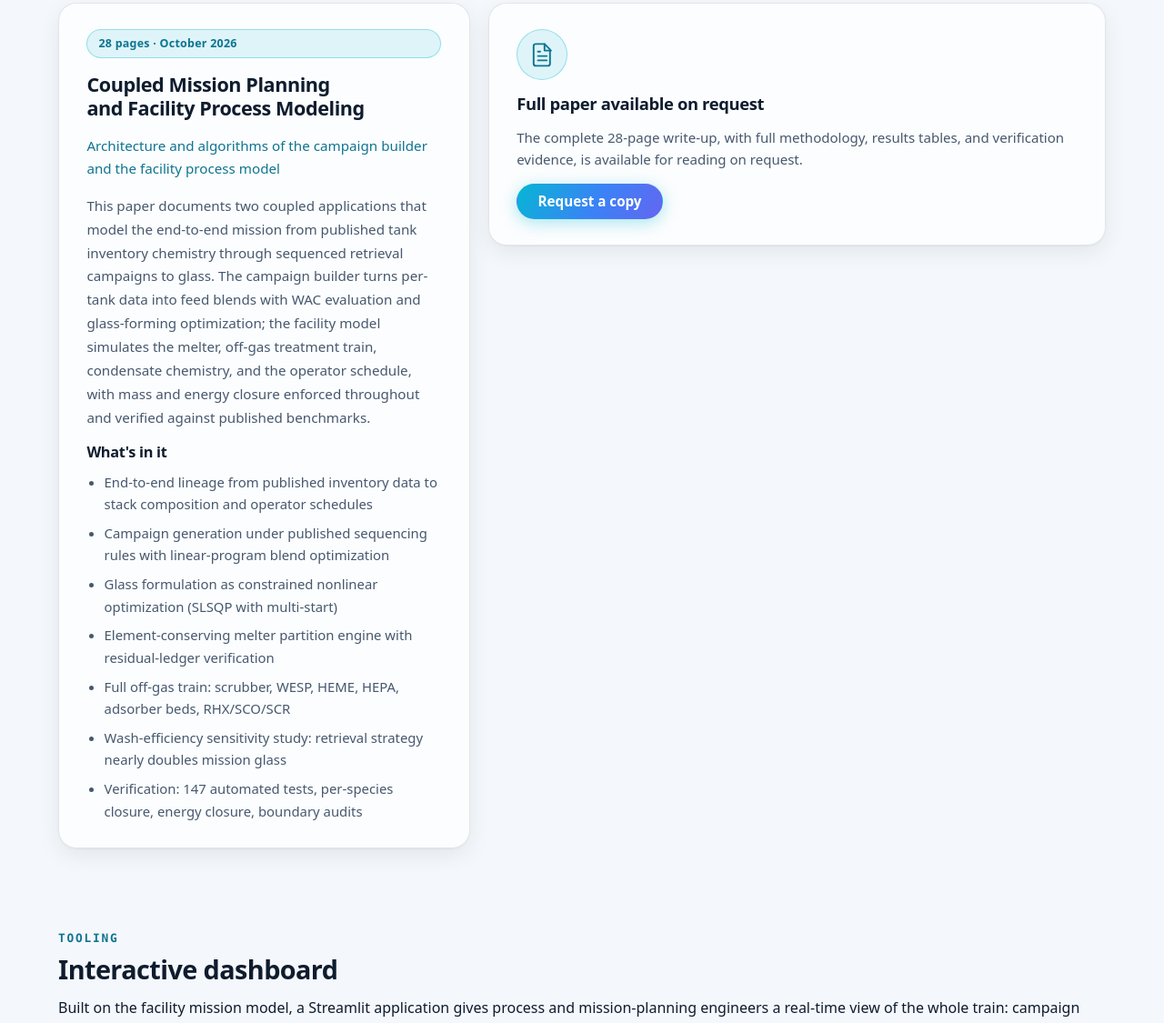
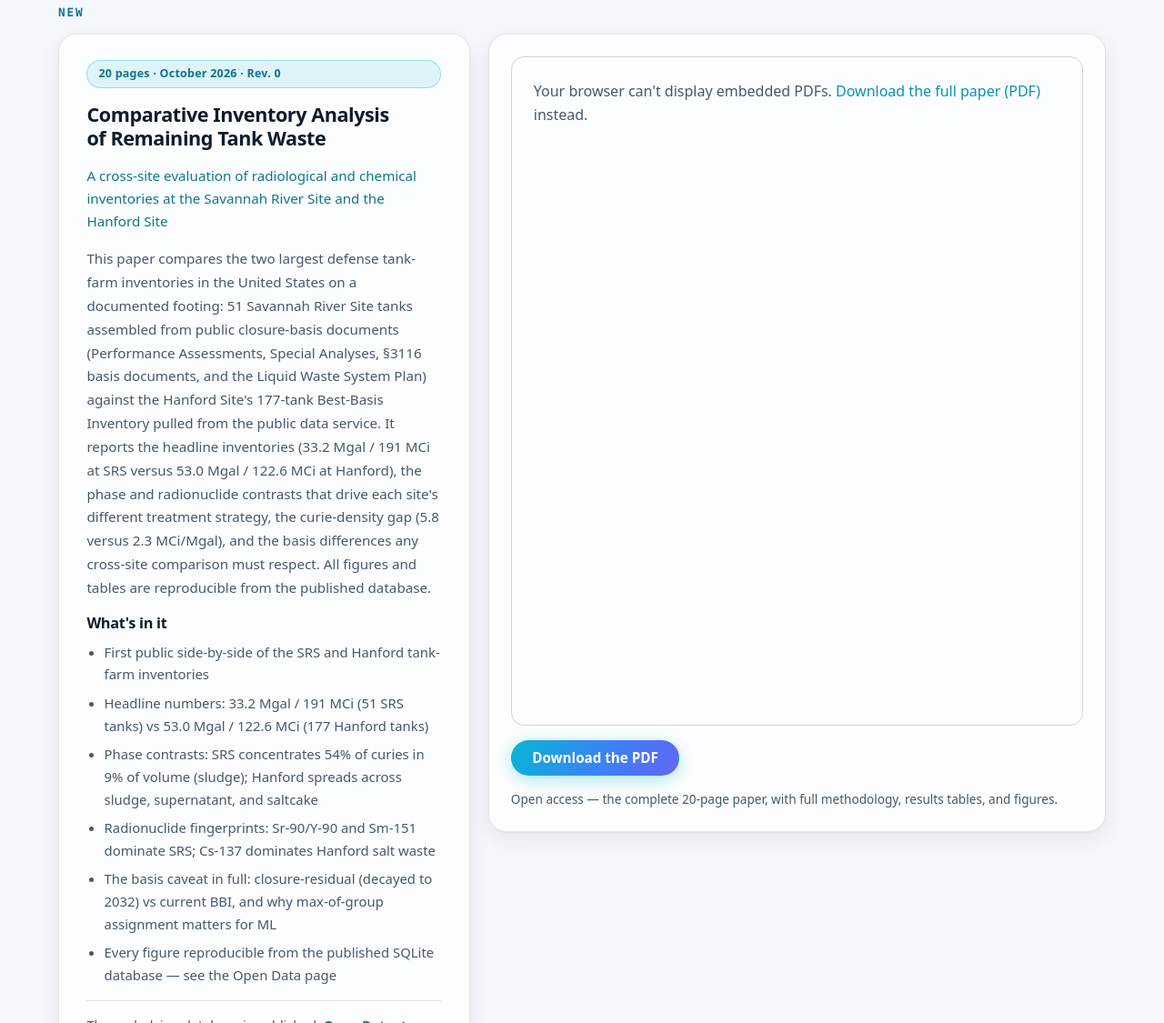
Before and after one commit to aspen8494/aspenintegra-site, an Astro site: page /papers in a window 1280 px wide. Shown: the part 1675-2800 px from the top of the page at 91% size. Built offline with nearby package versions, Linux system fonts and the light colour scheme; Astro itself is replaced by a stand-in of ours.

Commit message:
Papers: publish SRS vs Hanford comparison white paper as embedded PDF
- tank-inventory-comparison-white-paper.pdf (20 pp, 509 KB) served from
  /tank-inventory-comparison-white-paper.pdf; embedded inline via
  <object> viewer with download button and no-PDF fallback.
- New paper entry leads the Papers page (featured): cross-site
  inventory comparison assembled from public closure-basis documents
  vs the Hanford BBI; highlights cover headline inventories, phase and
  radionuclide contrasts, curie-density gap, and the basis caveat.
- Other two papers keep their request-a-copy gate; page meta and lede
  updated to reflect the open-access addition.
- Paper links to the Open Data page (every figure reproducible from the
  published SQLite database).

```diff
--- a/src/pages/papers.astro
+++ b/src/pages/papers.astro
@@ -24,6 +24,28 @@ const papers = [
       'Every result passed the full hard-rule battery: precedence, volume bands, mass conservation, WAC compliance',
       'Blend-signature memoization: 116,895 cache hits to 3,970 exact solves (29.4:1)',
     ],
+  },
+  {
+    id: 'tank-inventory-comparison',
+    featured: true,
+    embedded: true,
+    title: 'Comparative Inventory Analysis of Remaining Tank Waste',
+    subtitle:
+      'A cross-site evaluation of radiological and chemical inventories at the Savannah River Site and the Hanford Site',
+    pdf: '/tank-inventory-comparison-white-paper.pdf',
+    pages: 20,
+    date: 'October 2026 · Rev. 0',
+    abstract:
+      'This paper compares the two largest defense tank-farm inventories in the United States on a documented footing: 51 Savannah River Site tanks assembled from public closure-basis documents (Performance Assessments, Special Analyses, §3116 basis documents, and the Liquid Waste System Plan) against the Hanford Site\'s 177-tank Best-Basis Inventory pulled from the public data service. It reports the headline inventories (33.2 Mgal / 191 MCi at SRS versus 53.0 Mgal / 122.6 MCi at Hanford), the phase and radionuclide contrasts that drive each site\'s different treatment strategy, the curie-density gap (5.8 versus 2.3 MCi/Mgal), and the basis differences any cross-site comparison must respect. All figures and tables are reproducible from the published database.',
+    highlights: [
+      'First public side-by-side of the SRS and Hanford tank-farm inventories',
+      'Headline numbers: 33.2 Mgal / 191 MCi (51 SRS tanks) vs 53.0 Mgal / 122.6 MCi (177 Hanford tanks)',
+      'Phase contrasts: SRS concentrates 54% of curies in 9% of volume (sludge); Hanford spreads across sludge, supernatant, and saltcake',
+      'Radionuclide fingerprints: Sr-90/Y-90 and Sm-151 dominate SRS; Cs-137 dominates Hanford salt waste',
+      'The basis caveat in full: closure-residual (decayed to 2032) vs current BBI, and why max-of-group assignment matters for ML',
+      'Every figure reproducible from the published SQLite database — see the Open Data page',
+    ],
+    dataPage: true,
   },
   {
     id: 'mission-modeling',
@@ -90,15 +112,15 @@ const extraShots = [
 
 <Layout
   title="White papers & dashboard"
-  description="Two mission-modeling white papers (campaign retrieval optimization and coupled mission planning) and the interactive Streamlit dashboard built on the facility mission model."
+  description="Mission-modeling white papers (campaign retrieval optimization and coupled mission planning) plus the open-access SRS vs Hanford tank inventory comparison, and the interactive Streamlit dashboard built on the facility mission model."
 >
   <section class="page-hero">
     <div class="container">
       <p class="eyebrow">Deliverables</p>
       <h1>White papers & dashboard</h1>
       <p class="lede">
-        The full write-ups of the mission-modeling toolchain, and the interactive
-        dashboard that sits on top of it. Read each paper inline below; explore the
+        The full write-ups of the mission-modeling toolchain, plus the SRS vs Hanford
+        inventory comparison — published open access, embedded below. Explore the
         dashboard's capabilities after.
       </p>
     </div>
@@ -127,8 +149,32 @@ const extraShots = [
                   ))}
                 </ul>
               </div>
+              {paper.dataPage && (
+                <p class="data-cta">
+                  The underlying database is published: <a href="/data/">Open Data →</a>
+                </p>
+              )}
             </div>
 
+            {paper.embedded ? (
+              <div class="paper-embedded glass-card">
+                <div class="pdf-frame">
+                  <object data={paper.pdf} type="application/pdf" aria-label={`${paper.title} — full PDF`}>
+                    <p class="pdf-fallback">
+                      Your browser can't display embedded PDFs.
+                      <a href={paper.pdf}>Download the full paper (PDF)</a> instead.
+                    </p>
+                  </object>
+                </div>
+                <div class="embed-actions">
+                  <a class="btn btn-primary" href={paper.pdf} download>Download the PDF</a>
+                  <span class="embed-note">
+                    Open access — the complete {paper.pages}-page paper, with full
+                    methodology, results tables, and figures.
+                  </span>
+                </div>
+              </div>
+            ) : (
               <div class="paper-access glass-card">
                 <div class="paper-access-icon" aria-hidden="true">
                   <svg viewBox="0 0 24 24" fill="none" stroke="currentColor" stroke-width="1.6" stroke-linecap="round" stroke-linejoin="round">
@@ -146,6 +192,7 @@ const extraShots = [
                 </p>
                 <a class="btn btn-primary" href="/contact/">Request a copy</a>
               </div>
+            )}
           </div>
         </div>
         </section>
@@ -275,6 +322,56 @@ const extraShots = [
     justify-content: center;
     gap: 0.9rem;
     text-align: left;
+  }
+
+  .paper-embedded {
+    padding: 1.5rem;
+    display: flex;
+    flex-direction: column;
+    gap: 1rem;
+  }
+
+  .pdf-frame {
+    width: 100%;
+    height: 46rem;
+    border: 1px solid var(--border-strong);
+    border-radius: var(--radius-md);
+    overflow: hidden;
+    background: var(--card);
+  }
+
+  .pdf-frame object {
+    width: 100%;
+    height: 100%;
+  }
+
+  .pdf-fallback {
+    padding: 1.5rem;
+    color: var(--text-muted);
+  }
+
+  .embed-actions {
+    display: flex;
+    flex-wrap: wrap;
+    align-items: center;
+    gap: 0.9rem;
+  }
+
+  .embed-note {
+    color: var(--text-muted);
+    font-size: 0.85rem;
+  }
+
+  .data-cta {
+    font-size: 0.9rem;
+    color: var(--text-muted);
+    border-top: 1px solid var(--border);
+    padding-top: 0.9rem;
+  }
+
+  .data-cta a {
+    color: var(--accent-strong);
+    font-weight: 600;
   }
 
   .paper-access:hover {
```
Also changed, not shown: 1 other file. Lines whose indentation alone changed are shown as unchanged.
